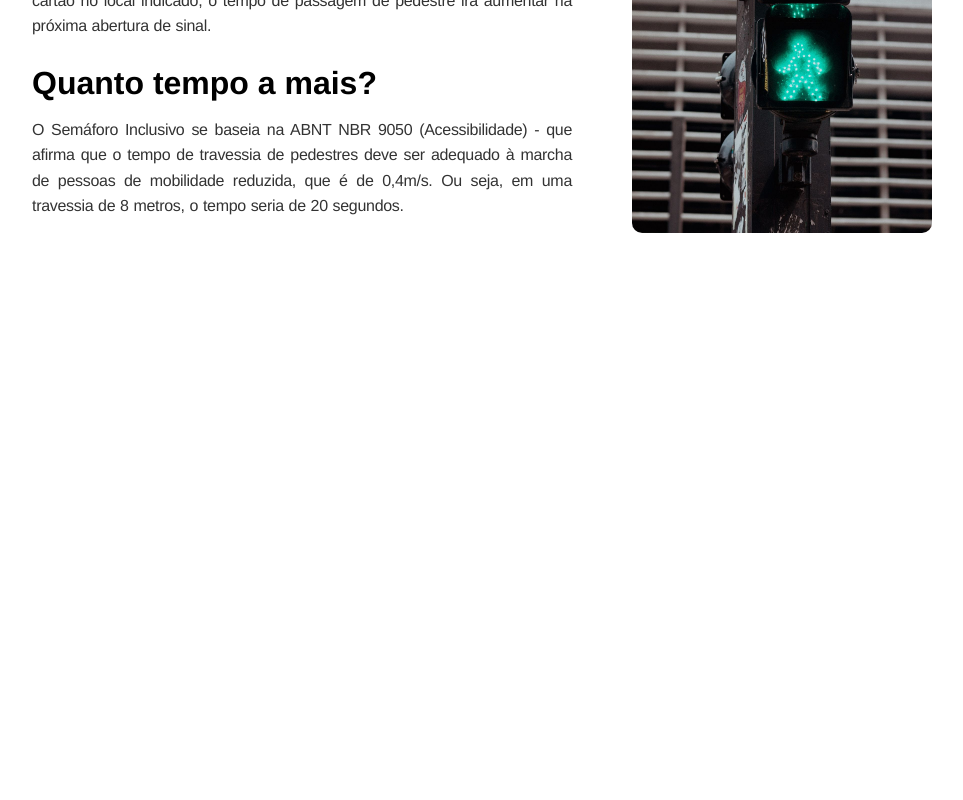
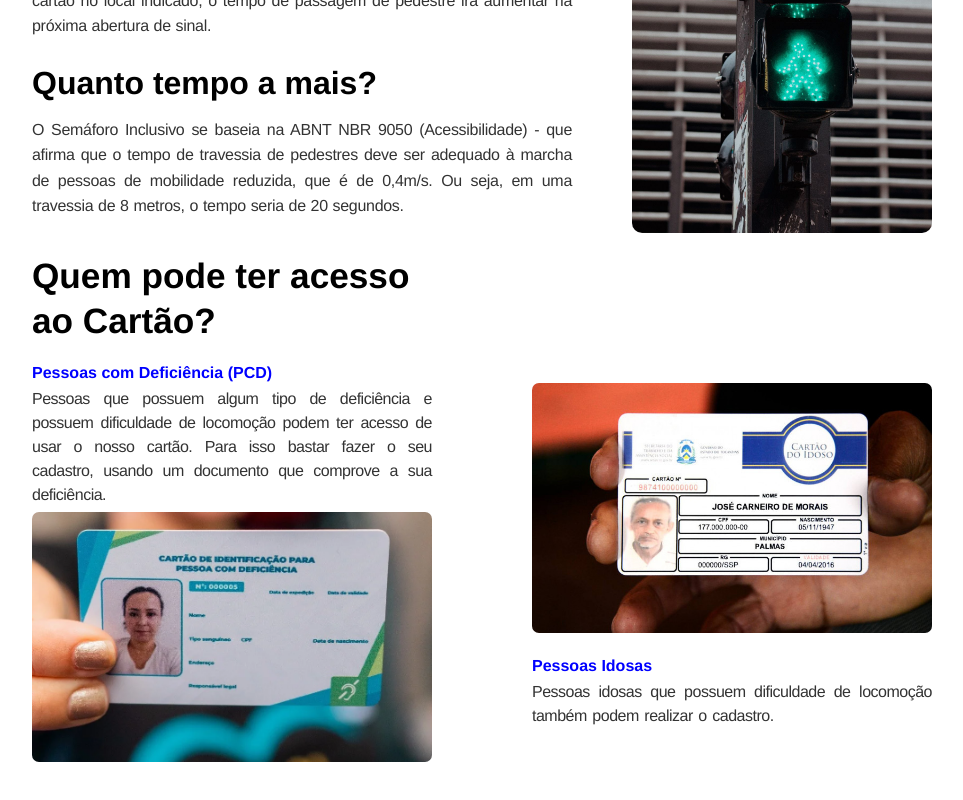
Before and after one commit to josevitor1899/TCC_Site, a Vue app: page / in a window 1280 px wide. Shown: the part 1216-2016 px from the top of the page, without its empty margins (158-1121 px from the left). Before the commit the page ends 1489 px from the top, so only its background shows below. Built offline with nearby package versions, Linux system fonts and the light colour scheme.

Commit message:
Texto 04 Finalizado

```diff
--- /dev/null
+++ b/src/components/TextosInicio/Texto04.vue
@@ -0,0 +1,68 @@
+<template>
+  <div class="Texto04">
+    <div class="Texto01">
+      <h1>Quem pode ter acesso ao Cartão?</h1>
+      <h4>Pessoas com Deficiência (PCD)</h4>
+      <p>
+        Pessoas que possuem algum tipo de deficiência e possuem dificuldade de locomoção podem ter acesso de usar o nosso cartão.
+        Para isso bastar fazer o seu cadastro, usando um documento que comprove a sua deficiência.
+      </p>
+      <img src="@/assets/imgsInicial/CartaoPessoaComDeficiência.webp" alt="">
+    </div>
+
+    <div class="Texto02">
+      <img src="@/assets/imgsInicial/CartaoIdoso.jpeg" alt="" class="img-idoso">
+      <h4>Pessoas Idosas</h4>
+      <p>
+        Pessoas idosas que possuem dificuldade de locomoção também podem realizar o cadastro.
+      </p>
+    </div>
+  </div>
+</template>
+
+<script>
+export default {
+  name: "Texto04"
+}
+</script>
+
+<style scoped>
+.Texto04 {
+  display: flex;
+  align-items: flex-start;
+  justify-content: space-between;
+  gap: 40px;
+}
+
+.Texto01, .Texto02 {
+  max-width: 400px;
+}
+
+.Texto04 h1 {
+  margin-top: 20px;
+}
+
+.Texto04 img {
+  width: 400px;
+  height: 250px;
+  border-radius: 7px;
+  object-fit: cover;
+}
+
+.Texto04 p {
+  margin-bottom: 5px;
+  text-align: justify;
+  word-spacing: 0.1em;
+  letter-spacing: -0.5px;
+}
+
+.Texto02 {
+    margin-top: 150px;
+}
+
+.Texto04 h4{
+    margin-top: 20px;
+    margin-bottom: 5px;
+    color: blue;
+}
+</style>
--- a/src/views/InicioView.vue
+++ b/src/views/InicioView.vue
@@ -3,6 +3,7 @@
     <texto01/>
     <texto02/>
     <texto03/>
+    <texto04/>
   </div>
 </template>
 
@@ -10,12 +11,14 @@
   import Texto01 from '@/components/TextosInicio/Texto01.vue';
   import Texto02 from '@/components/TextosInicio/Texto02.vue';
   import Texto03 from '@/components/TextosInicio/Texto03.vue';
+  import Texto04 from '@/components/TextosInicio/Texto04.vue';
 
   export default {
     components: {
       Texto01,
       Texto02,
-      Texto03
+      Texto03,
+      Texto04
     }
   }
 </script>
```
Also changed, not shown: src/assets/imgsInicial/CartaoIdoso.jpeg (added), src/assets/imgsInicial/CartaoPessoaComDeficiência.webp (added).
